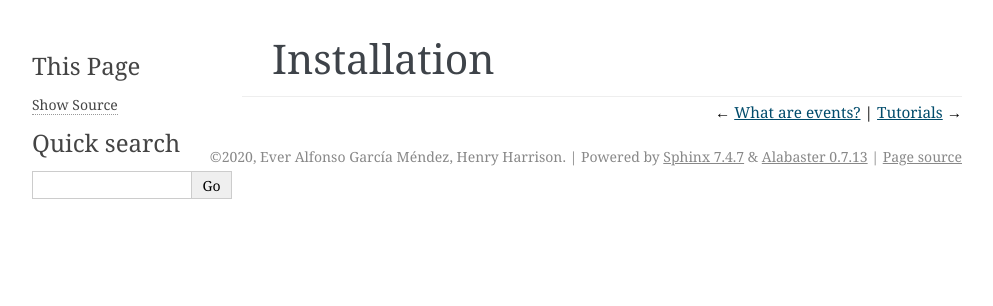
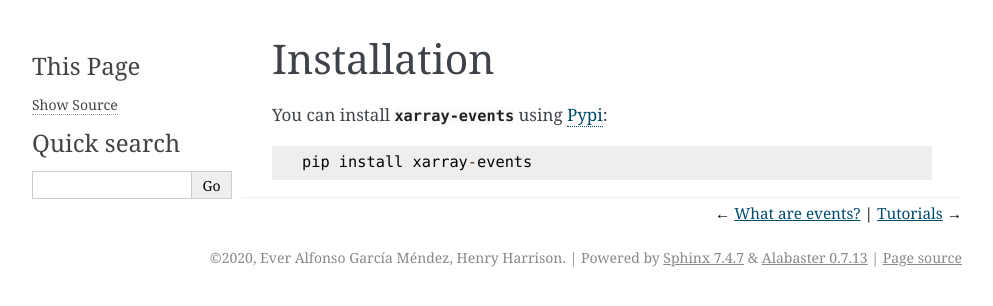
Before and after one commit to teibit/xarray-events, a Sphinx documentation site: the page built from docs/getting_started/installation.rst, in a window 1280 px wide. Shown: the top 306 px of the page, without its empty margins (148-1141 px from the left). Built offline with Sphinx 7.4.7, drawn with Linux system fonts in a browser that asks for light colours; pages that are not in the unit, such as notebooks, are missing from menus.

Commit message:
Updating Pypi installation section

```diff
--- a/docs/getting_started/installation.rst
+++ b/docs/getting_started/installation.rst
@@ -1,2 +1,6 @@
 Installation
 ************
+
+You can install :mod:`xarray-events` using `Pypi <https://pypi.org/project/xarray-events/>`_: ::
+
+    pip install xarray-events
```
